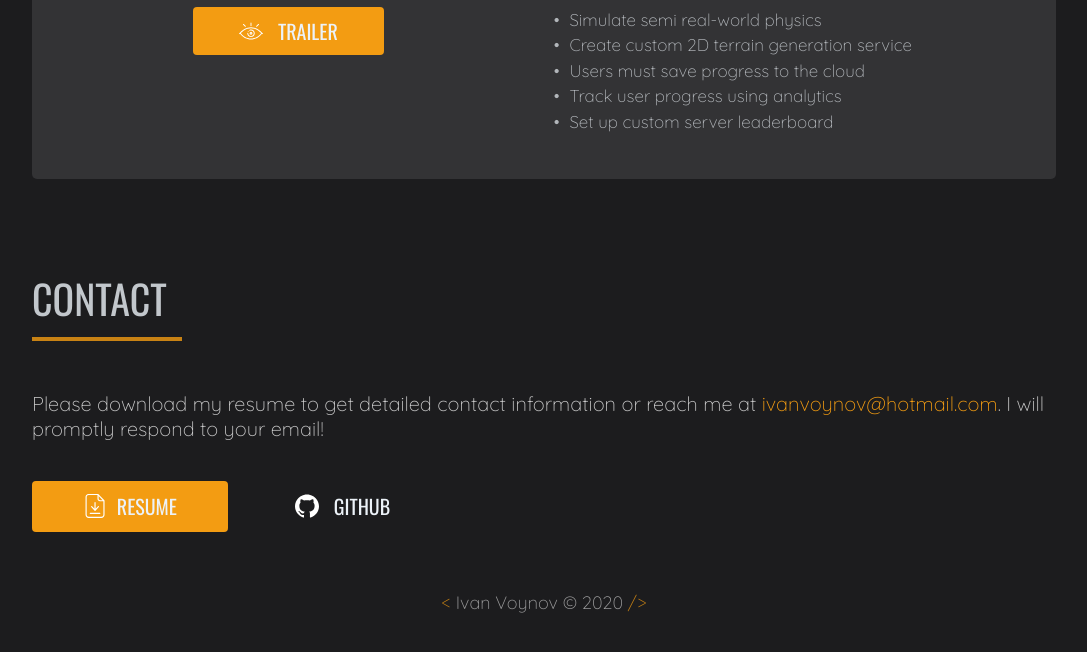
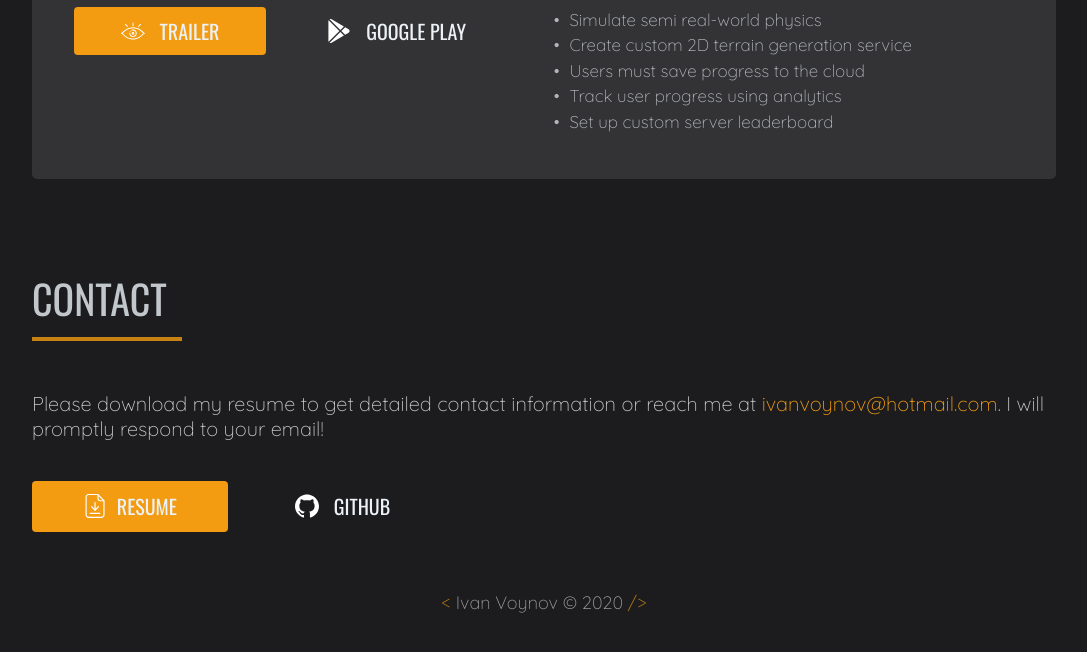
Before and after one commit to voynovinc/personal-website, a website: page index.html in a window 1280 px wide. Shown: the part 2808-3460 px from the top of the page, without its empty margins (96-1183 px from the left). Drawn offline with nearby package versions, Linux system fonts and the light colour scheme.

Commit message:
Add google play button and link to game project

```diff
--- a/index.html
+++ b/index.html
@@ -275,13 +275,15 @@
                                 alt=""
                             />trailer</a
                         >
-                        <!-- <a href="#" class="btn btn__source"
+                        <a
+                            href="https://play.google.com/store/apps/details?id=com.herocraft.game.adventure.buggy.racing"
+                            class="btn btn__source"
                             ><img
                                 class="icon contact-icon"
-                                src="assets/code.svg"
-                                alt=""
-                            />source</a
-                        > -->
+                                src="assets/google-play-logo.svg"
+                                alt="Get Adventure Racing on Google Play"
+                            />Google Play</a
+                        >
                     </div>
                 </div>
 
```
Also changed, not shown: assets/google-play-logo.svg (added).
